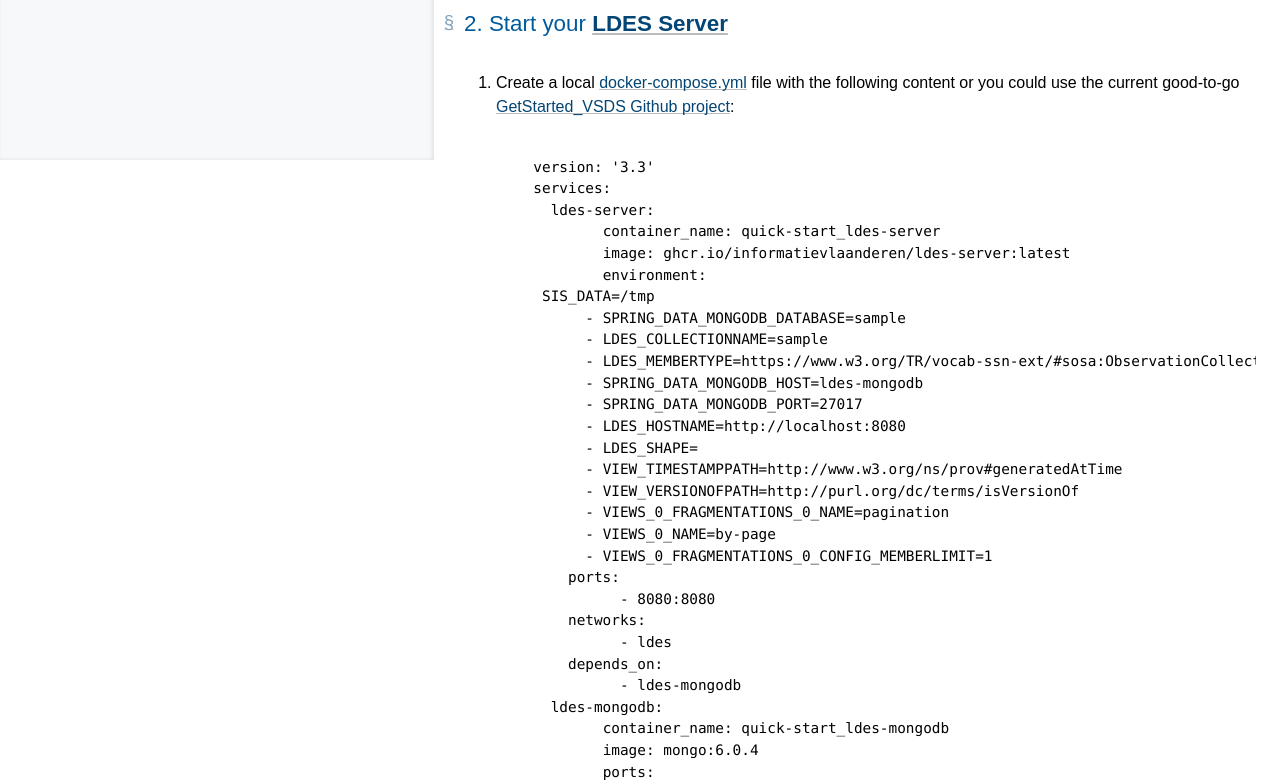
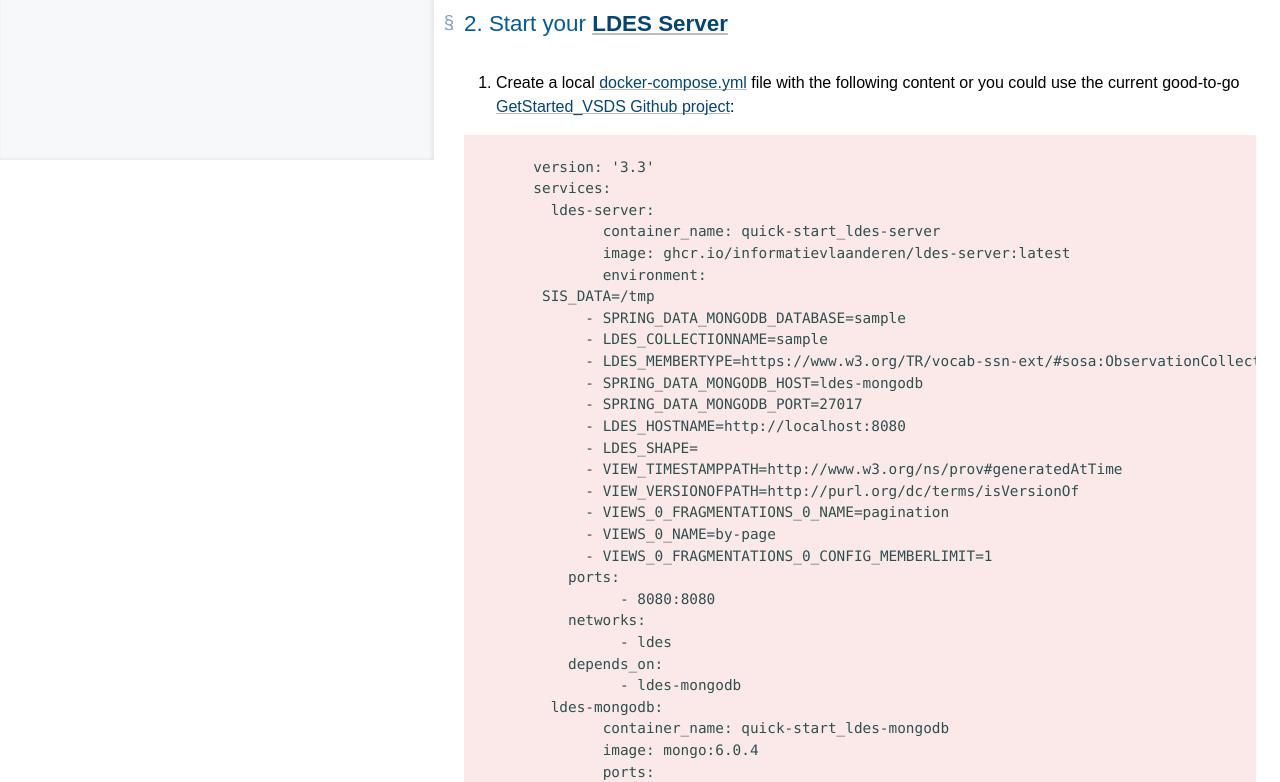
Before and after one commit to xdxxxdx/GetStarted_VSDS, a plain HTML site: page docs/index.html in a window 1280 px wide. Shown: the part 640-1422 px from the top of the page. Drawn offline with Linux system fonts and the light colour scheme.

Commit message:
Update index.html

```diff
--- a/docs/index.html
+++ b/docs/index.html
@@ -558,6 +558,9 @@
 		orphans: 3;
 		widows: 3;
 		page-break-before: avoid;
+		background-color:#fbe9e9;
+		color:darkslategrey;
+
 	}
 	pre code,
 	code code {
@@ -2052,6 +2055,7 @@
 	<li>Create a local <a href="https://stackedit.io/docker-compose.yml">docker-compose.yml</a> file with the following content or you could use the current good-to-go <a href="https://github.com/xdxxxdx/GetStarted_VSDS">GetStarted_VSDS
 	Github project</a>:</li>
 	</ol>
+	<span>
 	<pre><code>
 	version: '3.3'
 	services:
```
